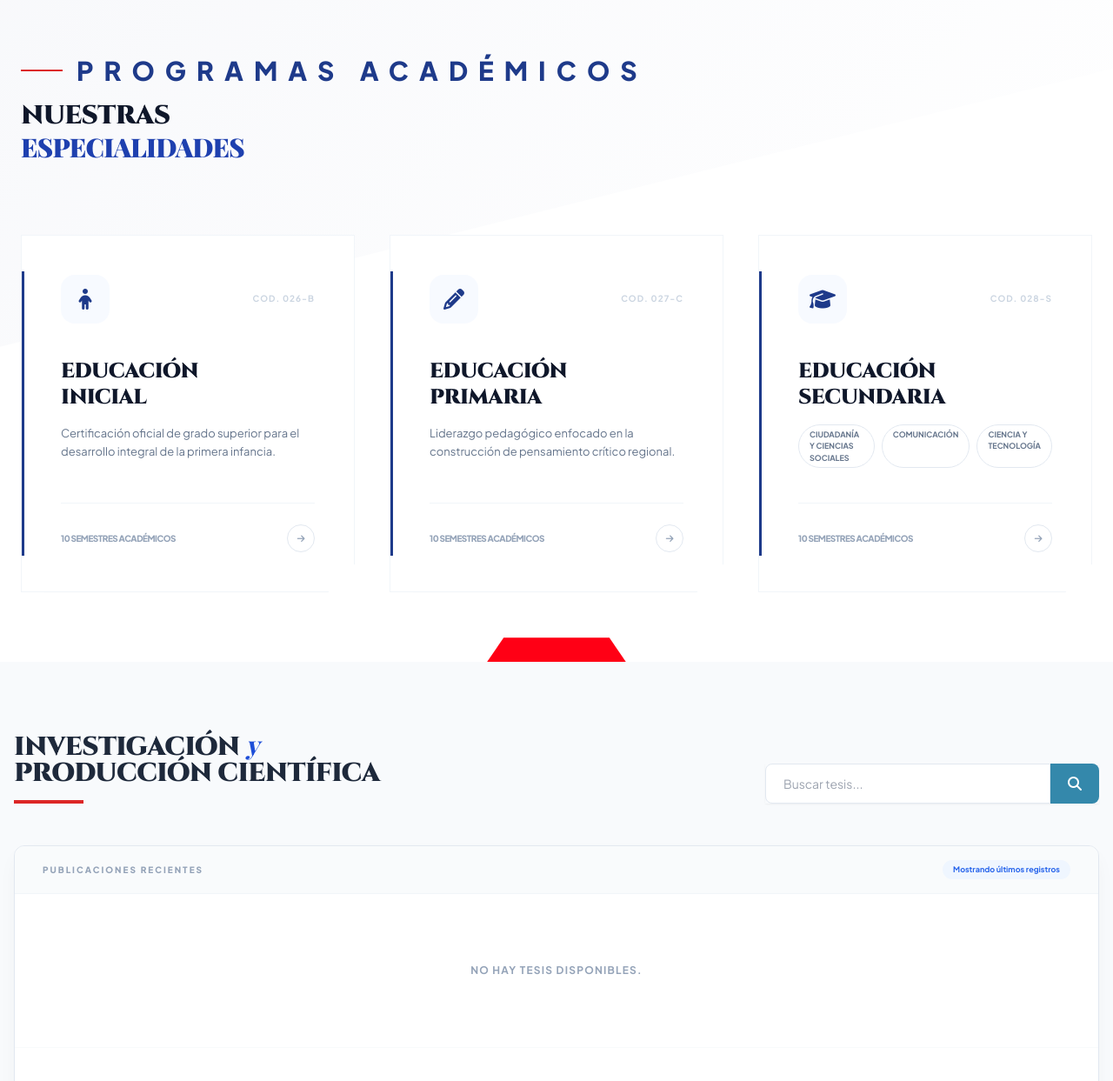
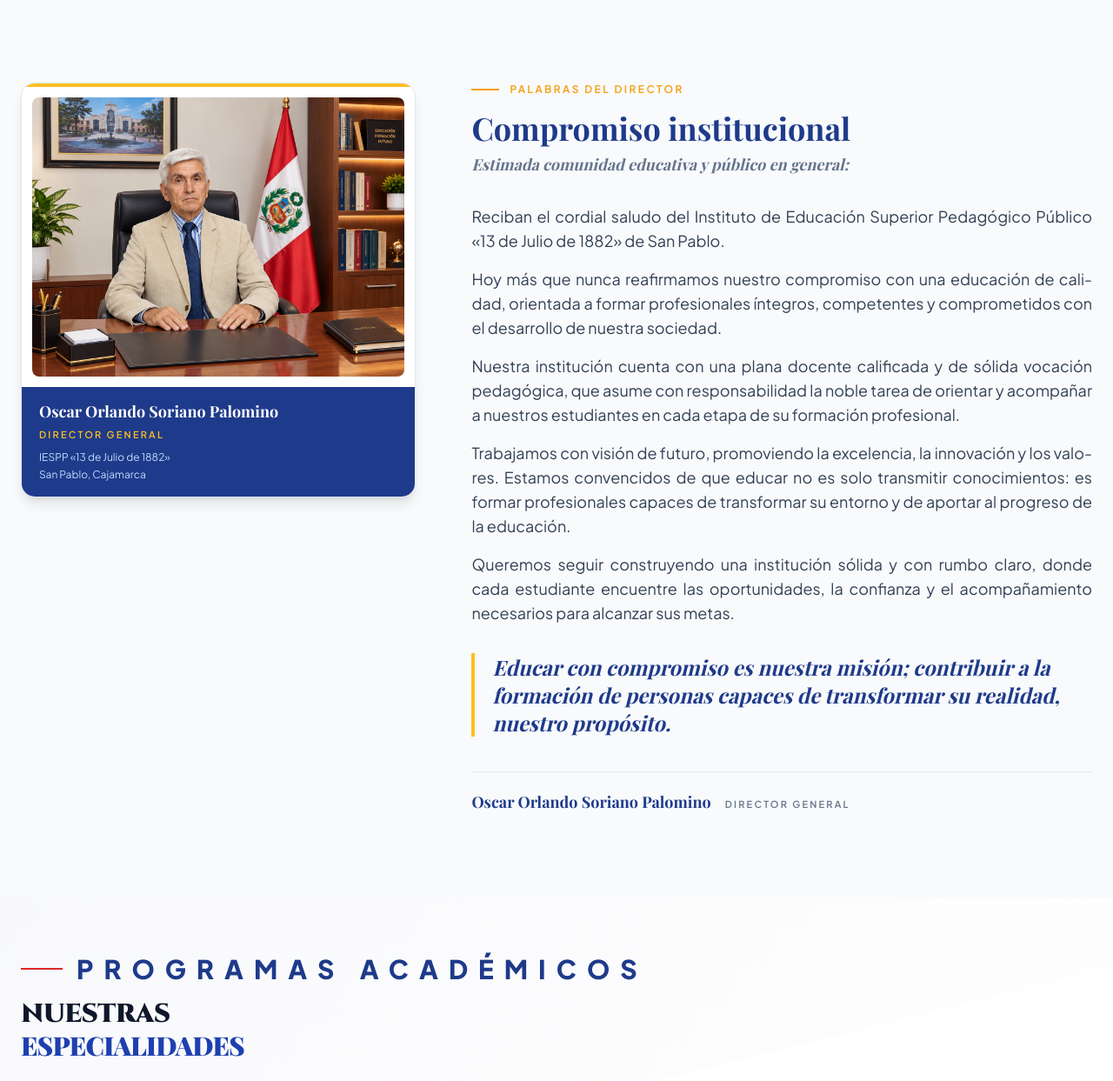
Before and after one commit to jucanuro/isp13, a Django app: page / in a window 1280 px wide. Shown: the part 1001-2244 px from the top of the page at 87% size. Run offline with Django 4.2, Linux system fonts and the light colour scheme; data that the repository does not hold is empty; parts of the project's set-up code (start-up, migrations or seed data) failed here and were passed over; some libraries are stand-ins or nearby versions; some web fonts are replaced.

Commit message:
Algunos cambios

```diff
--- a/templates/index.html
+++ b/templates/index.html
@@ -2,6 +2,7 @@
 {% load static %}
 {% block content %}
 {% include 'inicio.html' %}
+{% include 'secciones/compromiso.html' %}
 {% include 'carreras.html' %}
 {% include 'investigacion/repositorio_web.html' with ocultar_footer_repo=True %}
 {% include "convocatorias.html" %}
--- /dev/null
+++ b/templates/secciones/compromiso.html
@@ -0,0 +1,57 @@
+{% load static %}
+<section id="compromiso-institucional" lang="es" class="bg-slate-50 py-16 md:py-24">
+    <div class="container mx-auto px-6">
+        <div class="grid grid-cols-1 lg:grid-cols-5 gap-10 lg:gap-16 items-start">
+
+            <figure class="lg:col-span-2 min-w-0">
+                <div class="bg-white border border-slate-200 rounded-2xl shadow-lg overflow-hidden">
+                    <div class="h-1 bg-amber-400"></div>
+                    <div class="p-3 pb-0">
+                        <img src="{% static 'img/director.jpeg' %}"
+                             alt="Fotografía del Director General del IESPP «13 de Julio de 1882» de San Pablo, Cajamarca"
+                             width="1100" height="825"
+                             loading="lazy" decoding="async"
+                             class="block w-full h-auto rounded-lg">
+                    </div>
+                    <figcaption class="bg-blue-900 mt-3 px-5 py-4">
+                        <p class="font-serif text-lg text-white leading-snug">Oscar Orlando Soriano Palomino</p>
+                        <p class="mt-1.5 text-[11px] font-semibold uppercase tracking-[0.2em] text-amber-400">Director General</p>
+                        <p class="mt-2 text-xs leading-relaxed text-blue-200">
+                            IESPP «13 de Julio de 1882»<br>
+                            San Pablo, Cajamarca
+                        </p>
+                    </figcaption>
+                </div>
+            </figure>
+
+            <div class="lg:col-span-3 min-w-0">
+                <p class="flex items-center gap-3 text-xs font-semibold uppercase tracking-[0.2em] text-amber-500 mb-4">
+                    <span class="block w-8 h-0.5 bg-amber-500 shrink-0"></span>
+                    Palabras del Director
+                </p>
+
+                <h2 class="font-serif text-3xl md:text-4xl leading-tight text-blue-900">Compromiso institucional</h2>
+
+                <p class="mt-2 mb-8 font-serif italic text-lg text-slate-500">Estimada comunidad educativa y público en general:</p>
+
+                <div class="max-w-prose space-y-4 font-sans text-base md:text-lg leading-relaxed text-slate-700 text-left sm:text-justify hyphens-auto">
+                    <p>Reciban el cordial saludo del Instituto de Educación Superior Pedagógico Público «13 de Julio de 1882» de San Pablo.</p>
+                    <p>Hoy más que nunca reafirmamos nuestro compromiso con una educación de calidad, orientada a formar profesionales íntegros, competentes y comprometidos con el desarrollo de nuestra sociedad.</p>
+                    <p>Nuestra institución cuenta con una plana docente calificada y de sólida vocación pedagógica, que asume con responsabilidad la noble tarea de orientar y acompañar a nuestros estudiantes en cada etapa de su formación profesional.</p>
+                    <p>Trabajamos con visión de futuro, promoviendo la excelencia, la innovación y los valores. Estamos convencidos de que educar no es solo transmitir conocimientos: es formar profesionales capaces de transformar su entorno y de aportar al progreso de la educación.</p>
+                    <p>Queremos seguir construyendo una institución sólida y con rumbo claro, donde cada estudiante encuentre las oportunidades, la confianza y el acompañamiento necesarios para alcanzar sus metas.</p>
+                </div>
+
+                <blockquote class="mt-8 max-w-prose border-l-4 border-amber-400 pl-5">
+                    <p class="font-serif italic text-xl md:text-2xl leading-snug text-blue-900">Educar con compromiso es nuestra misión; contribuir a la formación de personas capaces de transformar su realidad, nuestro propósito.</p>
+                </blockquote>
+
+                <div class="mt-10 pt-5 border-t border-slate-200 flex flex-wrap items-baseline gap-x-4 gap-y-1">
+                    <p class="font-serif text-lg text-blue-900">Oscar Orlando Soriano Palomino</p>
+                    <p class="text-[11px] font-semibold uppercase tracking-[0.2em] text-slate-500">Director General</p>
+                </div>
+            </div>
+
+        </div>
+    </div>
+</section>
```
Also changed, not shown: static/img/director.jpeg (added), 1 other file.
